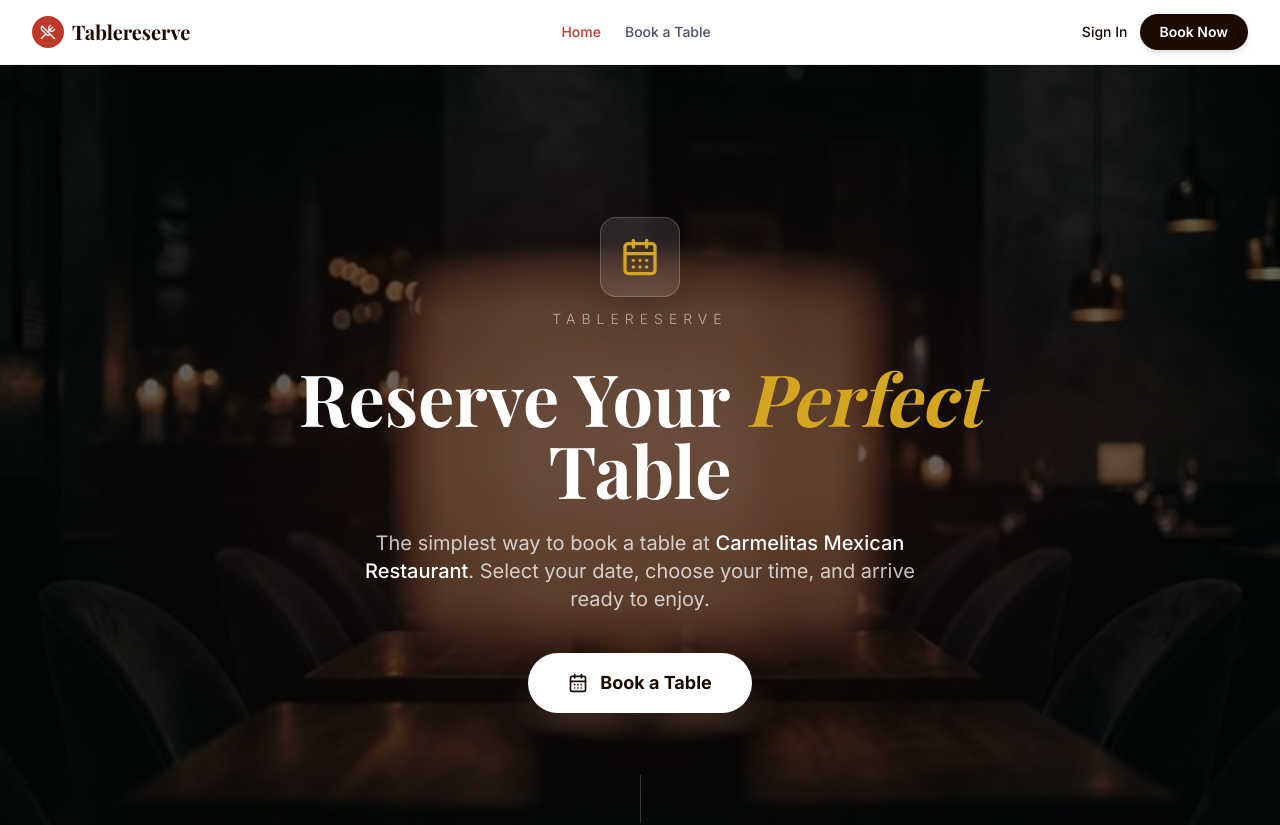
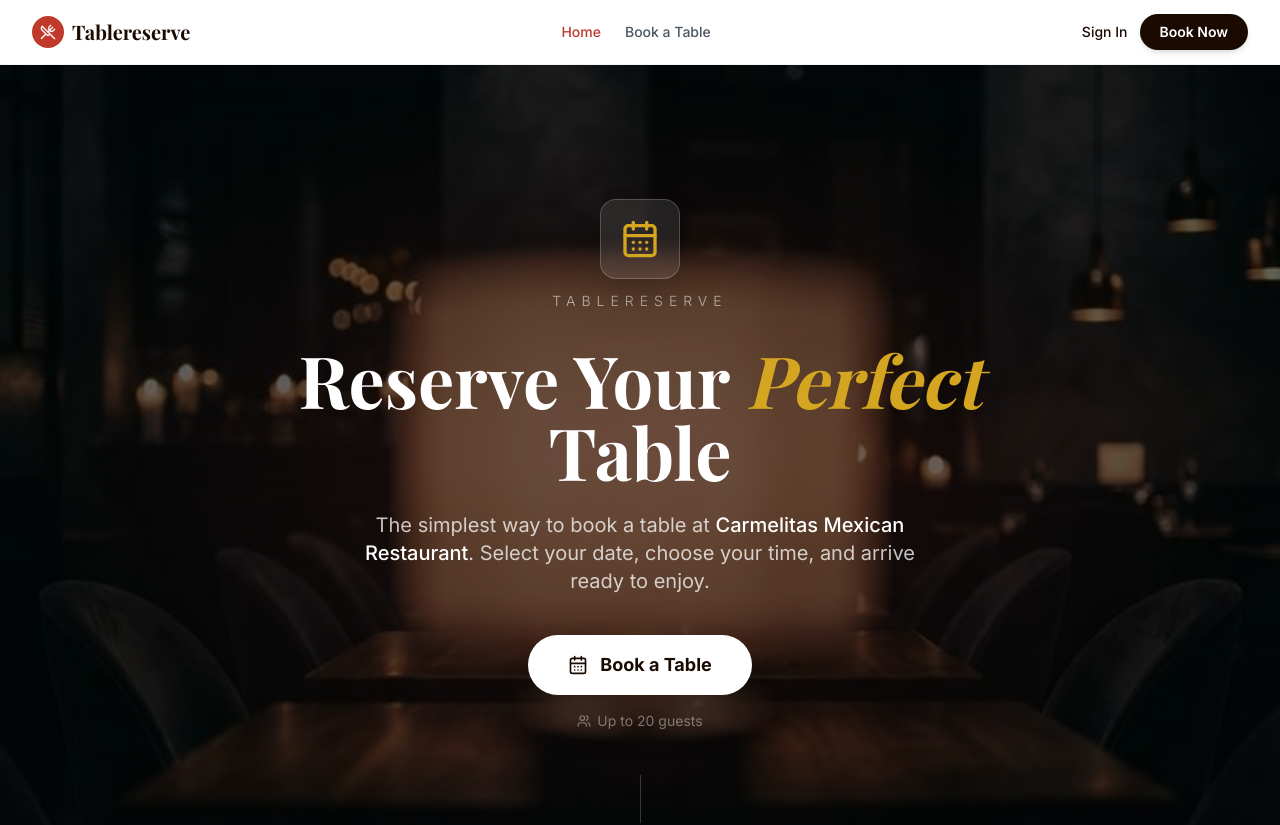
Before and after one commit to ampower1486/Tablereserve1, a Next.js app: page / in a window 1280 px wide. Shown: the top 825 px of the page. Built offline with nearby package versions, Linux system fonts and the light colour scheme.

Commit message:
feat: add conect-r logo to footer; restore 'Up to 20 guests' on hero

```diff
--- a/app/page.tsx
+++ b/app/page.tsx
@@ -57,6 +57,12 @@ export default function HomePage() {
                         <CalendarDays className="w-5 h-5" />
                         Book a Table
                     </Link>
+
+                    {/* Guest capacity hint */}
+                    <p className="mt-4 text-white/40 text-sm flex items-center justify-center gap-1.5">
+                        <Users className="w-3.5 h-3.5" />
+                        Up to 20 guests
+                    </p>
 
                 </div>
 
```
Also changed, not shown: public/conect-r-logo.png (added).
